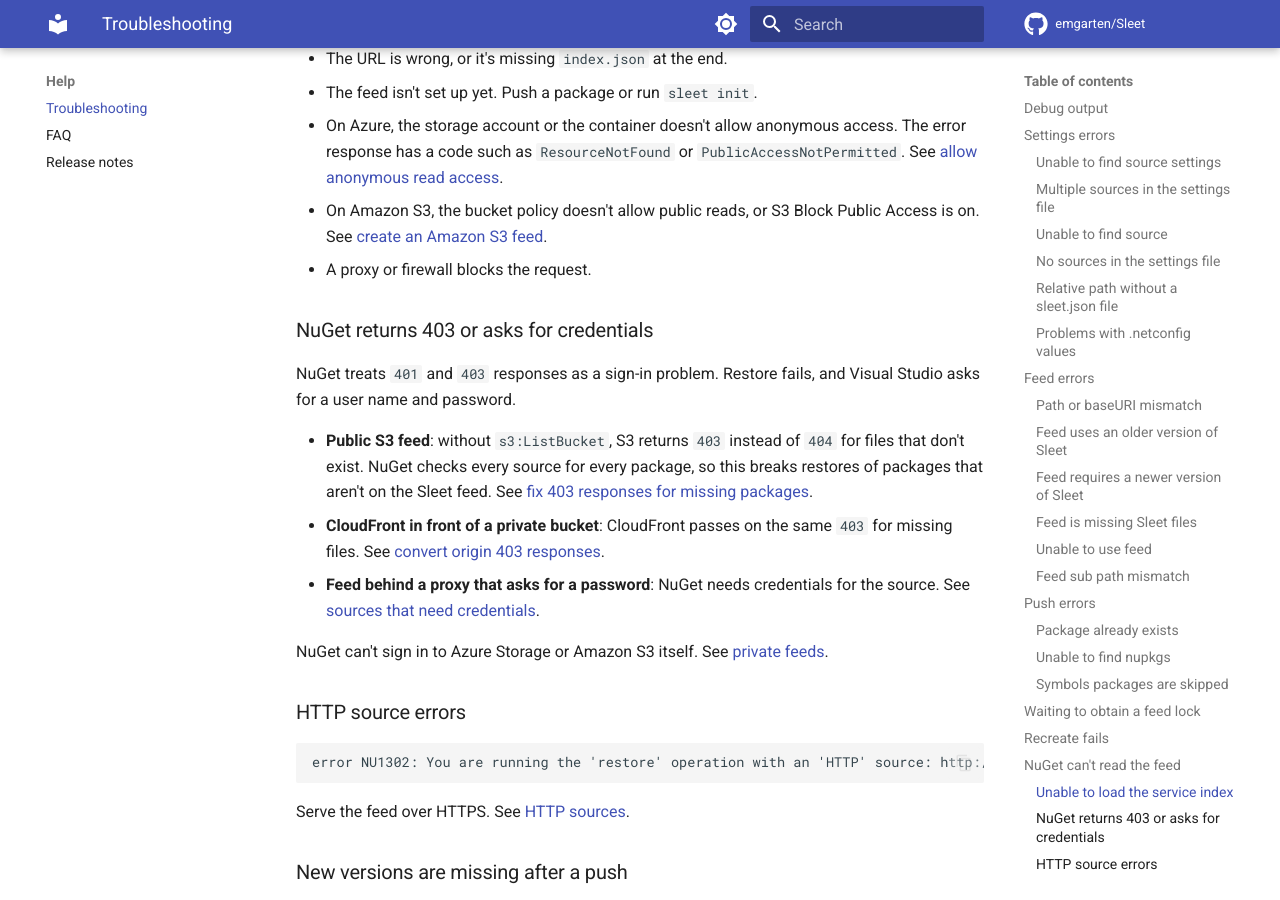
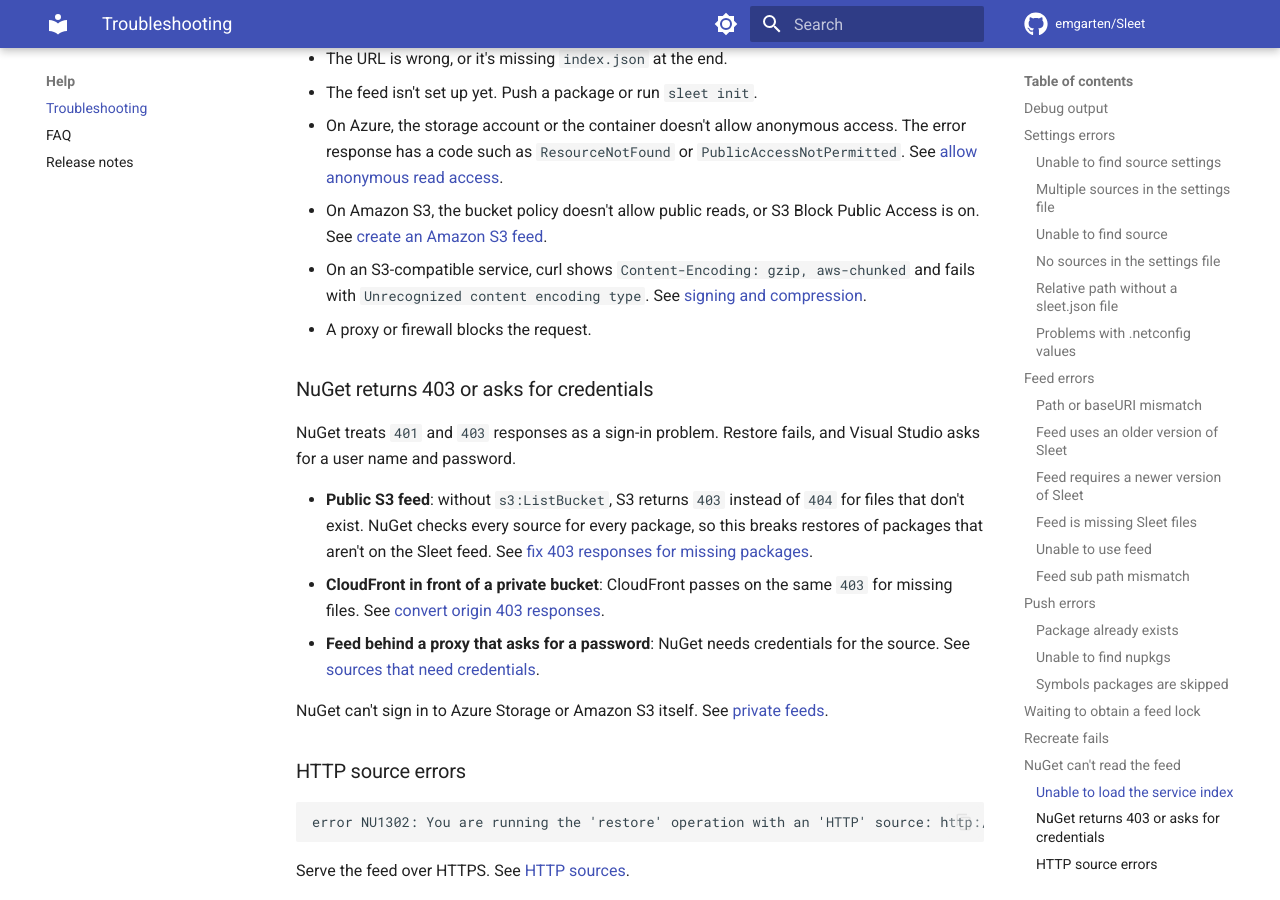
Before and after one commit to emgarten/Sleet, an MkDocs documentation site: the page built from doc/troubleshooting.md, in a window 1280 px wide and 900 px high, scrolled down 5141 px. Built offline with MkDocs 1.6.1 and Material for MkDocs 9.7.7, drawn with Linux system fonts in a browser that asks for light colours; comment, search, counter and statistics services are not loaded.

Commit message:
Document the aws-chunked Content-Encoding workaround for S3-compatible services
Some S3-compatible services keep the aws-chunked upload encoding that the
AWS SDK adds and serve gzipped JSON with "Content-Encoding: gzip, aws-chunked",
which NuGet can't decompress. Describe the symptom and the compress: false
workaround in the S3-compatible and troubleshooting docs.

```diff
--- a/doc/troubleshooting.md
+++ b/doc/troubleshooting.md
@@ -206,6 +206,7 @@ NuGet couldn't get `index.json`. Common causes:
 - The feed isn't set up yet. Push a package or run `sleet init`.
 - On Azure, the storage account or the container doesn't allow anonymous access. The error response has a code such as `ResourceNotFound` or `PublicAccessNotPermitted`. See [allow anonymous read access](feed-type-azure.md#allow-anonymous-read-access).
 - On Amazon S3, the bucket policy doesn't allow public reads, or S3 Block Public Access is on. See [create an Amazon S3 feed](feed-type-s3.md).
+- On an S3-compatible service, curl shows `Content-Encoding: gzip, aws-chunked` and fails with `Unrecognized content encoding type`. See [signing and compression](s3-compatible.md#signing-and-compression).
 - A proxy or firewall blocks the request.
 
 ### NuGet returns 403 or asks for credentials
```
Also changed, not shown: doc/s3-compatible.md (+2 -0 lines).
